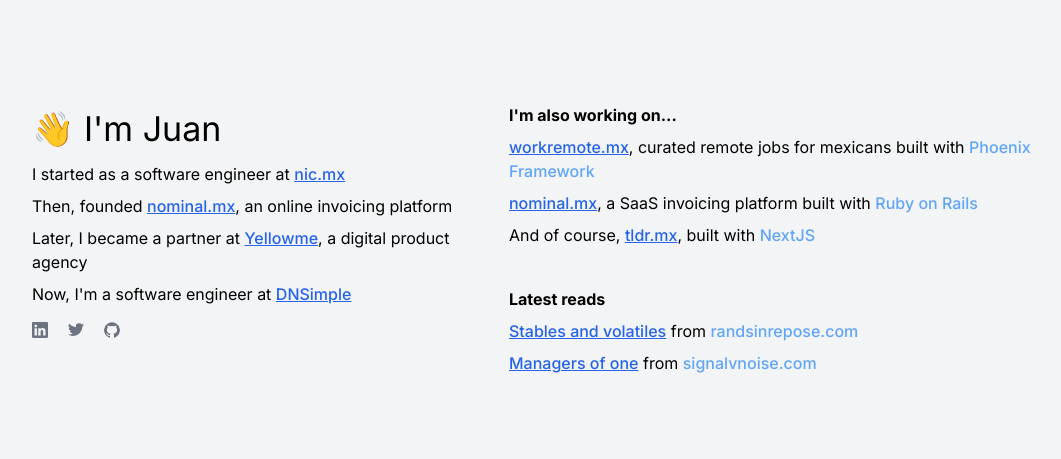
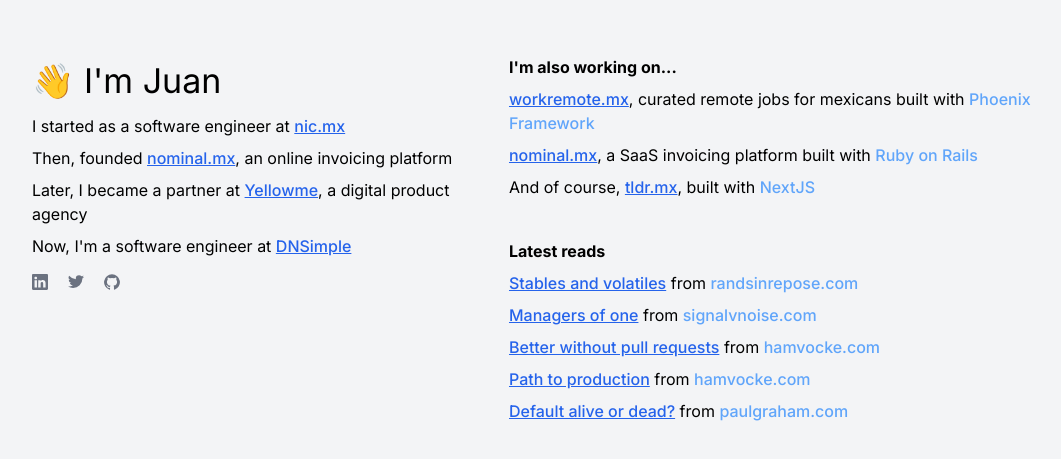
Before and after one commit to juankuquintana/tldr.mx, a Next.js app: page / in a window 1280 px wide. Shown: the part 157-616 px from the top of the page, without its empty margins (64-1125 px from the left). Built offline with nearby package versions, Linux system fonts and the light colour scheme.

Commit message:
Add new reads

```diff
--- a/app/page.tsx
+++ b/app/page.tsx
@@ -59,6 +59,15 @@
             <p className="mb-2">
               <a className="font-medium text-blue-600 underline hover:no-underline" href="https://signalvnoise.com/posts/1430-hire-managers-of-one" target="_blank">Managers of one</a> from <a className="font-medium text-blue-400 hover:no-underline" href="https://signalvnoise.com/" target="_blank">signalvnoise.com</a>
             </p>
+            <p className="mb-2">
+              <a className="font-medium text-blue-600 underline hover:no-underline" href="https://hamvocke.com/blog/better-off-without-pull-requests/" target="_blank">Better without pull requests</a> from <a className="font-medium text-blue-400 hover:no-underline" href="https://hamvocke.com/" target="_blank">hamvocke.com</a>
+            </p>
+            <p className="mb-2">
+              <a className="font-medium text-blue-600 underline hover:no-underline" href="https://hamvocke.com/blog/path-to-production/" target="_blank">Path to production</a> from <a className="font-medium text-blue-400 hover:no-underline" href="https://hamvocke.com/" target="_blank">hamvocke.com</a>
+            </p>
+            <p className="mb-2">
+              <a className="font-medium text-blue-600 underline hover:no-underline" href="https://www.paulgraham.com/aord.html" target="_blank">Default alive or dead?</a> from <a className="font-medium text-blue-400 hover:no-underline" href="https://www.paulgraham.com" target="_blank">paulgraham.com</a>
+            </p>
           </div>
         </div>
       </div>
```
